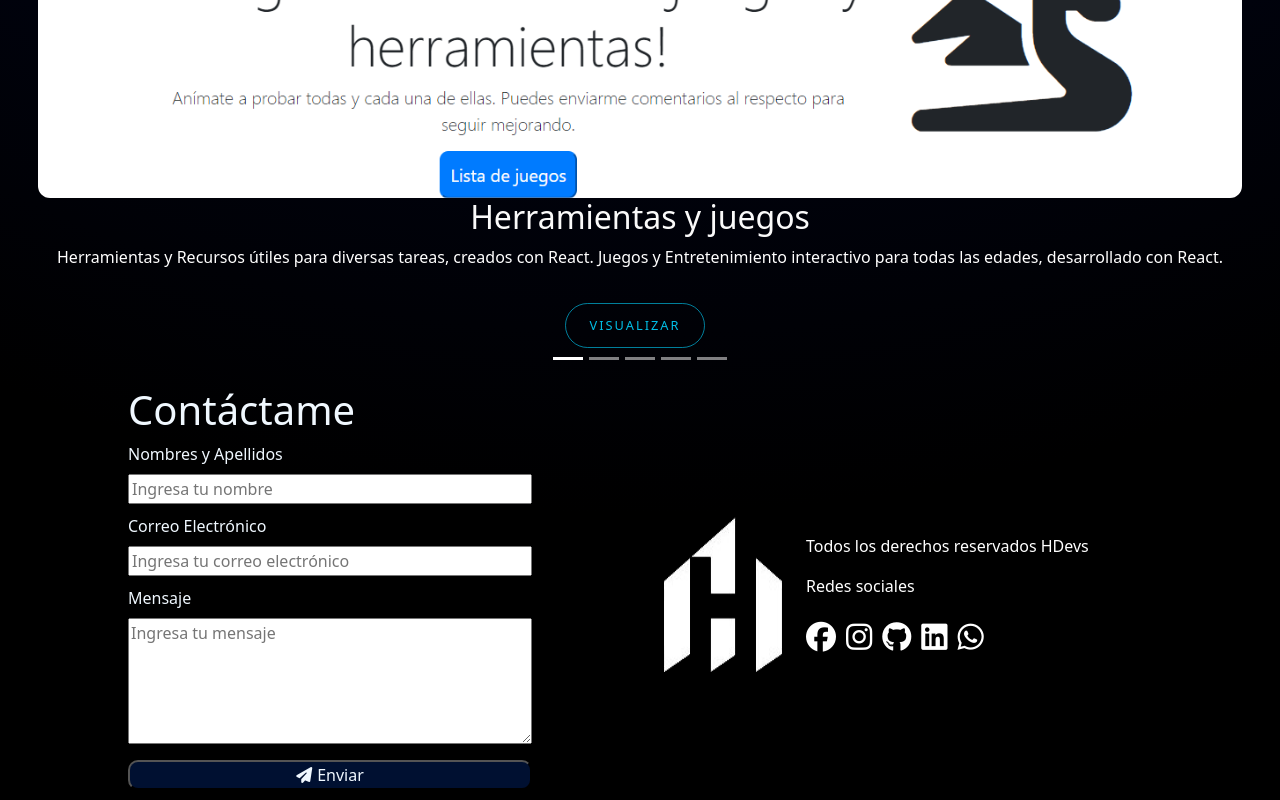
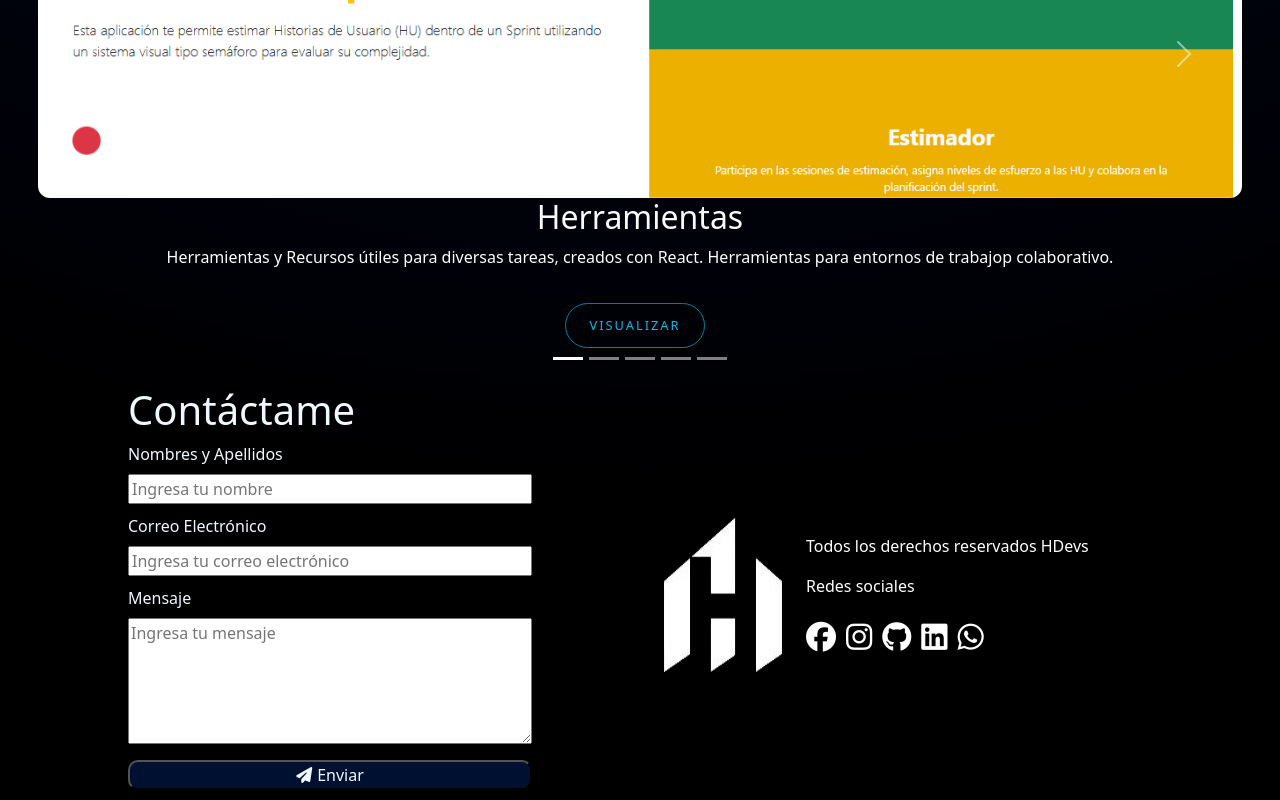
Before and after one commit to haroldmd42/hdevs, a React (Create React App) app in the folder hdevs/: page / in a window 1280 px wide. Shown: the part 3086-3886 px from the top of the page. Built offline with nearby package versions, Linux system fonts and the light colour scheme; a web font is replaced by a local one.

Commit message:
Feat: Update works

```diff
--- a/hdevs/src/components/Works/Works.js
+++ b/hdevs/src/components/Works/Works.js
@@ -25,13 +25,13 @@ const Works = () => {
             <div class="container-card">
               <div class="wrapper-card">
                 <div class="banner-image5"> </div>
-                <h2>Herramientas y juegos</h2>
+                <h2>Herramientas</h2>
                 <p>Herramientas y Recursos útiles para diversas tareas, creados con React.
 
-Juegos y Entretenimiento interactivo para todas las edades, desarrollado con React.</p>
+Herramientas para entornos de trabajop colaborativo.</p>
               </div>
               <div class="button-wrapper">
-                <a className="links-git" href="https://my-portafolio-apps.vercel.app/" target="_blank"><button class="btn outline">VISUALIZAR</button></a>
+                <a className="links-git" href="https://haroldmd42.github.io/sprint-points/" target="_blank"><button class="btn outline">VISUALIZAR</button></a>
               </div>
             </div>
           </div>
```
Also changed, not shown: hdevs/src/components/Works/images/projecto5.png.
